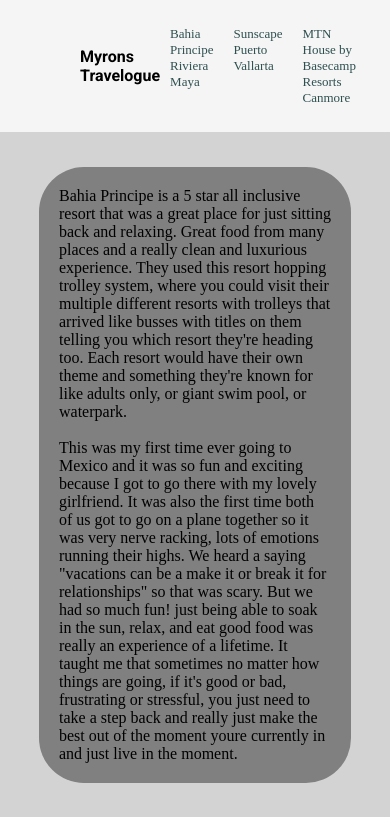
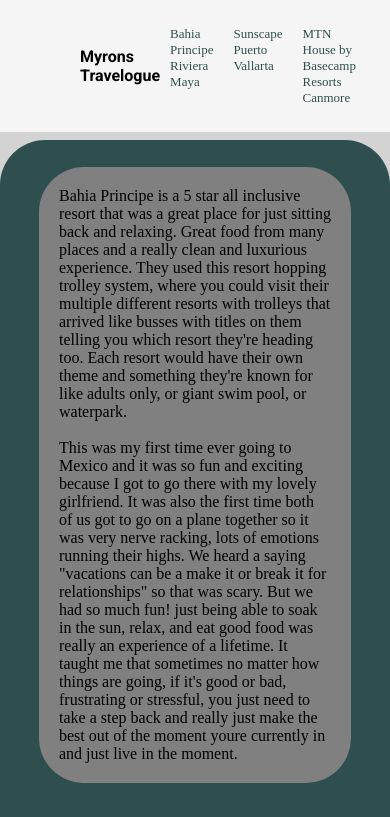
Before and after one commit to myronfel11/Myron-Feliciano-s-Travelogue, a plain HTML site: page Travelogue/index.html in a window 390 px wide. Shown: the top 817 px of the page. Drawn offline with Linux system fonts and the light colour scheme.

Commit message:
responsive. colors and fixes added

```diff
--- a/Travelogue/styles.css
+++ b/Travelogue/styles.css
@@ -94,9 +94,16 @@ section {
   display: flex;
   align-items: center;
   justify-content: space-between;
+  flex-direction: row;
   font-size: 20px;
   padding: 3% 10%;
   gap: 20px;
+}
+
+#location1,
+#location3 {
+  background-color: darkslategray;
+  border-radius: 45px;
 }
 
 #location1 p,
```
Also changed, not shown: Travelogue/index.html (+1 -1 lines).
